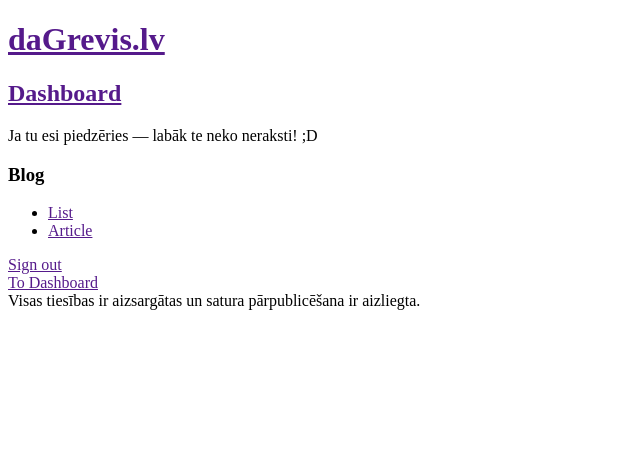
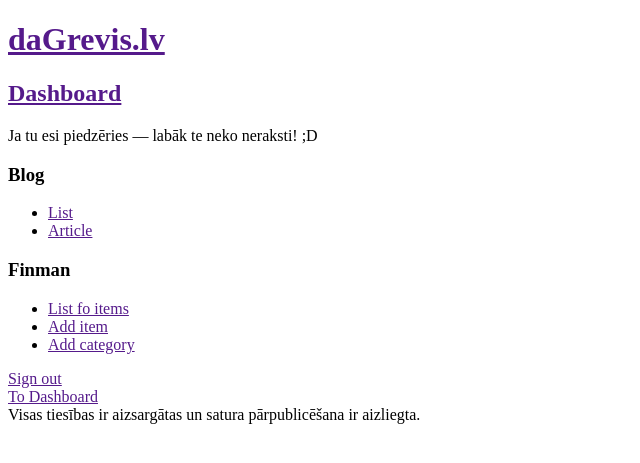
Before and after one commit to daGrevis/daGrevis.lv-PHP, a PHP site: the page made by application/views/dashboard/index.php in a window 1280 px wide. Shown: the top 463 px of the page, without its empty margins (0-640 px from the left). Run offline with PHP 8.4, Linux system fonts and the light colour scheme; the template is opened without the code that fills it, so the values that code supplies are empty; some libraries are stand-ins or nearby versions.

Commit message:
Added links to finman in dashboards menu. Configured permissions for finman.

```diff
--- a/application/config/permissions.php
+++ b/application/config/permissions.php
@@ -22,5 +22,8 @@ return array(
 		'blog' => array(
 			'A1::signed_in',
 		),
+		'finman' => array(
+			'A1::signed_in',
+		),
 	),
 );
--- a/application/views/dashboard/index.php
+++ b/application/views/dashboard/index.php
@@ -11,4 +11,12 @@
 	<li><a href="<?php echo URL::dashboard('blog/article') ?>">Article</a></li>
 </ul>
 
+<h3>Finman</h3>
+
+<ul>
+	<li><a href="<?php echo URL::dashboard('finman') ?>">List fo items</a></li>
+	<li><a href="<?php echo URL::dashboard('finman/add_item') ?>">Add item</a></li>
+	<li><a href="<?php echo URL::dashboard('finman/add_category') ?>">Add category</a></li>
+</ul>
+
 <a href="<?= URL::dashboard('sign_out') ?>">Sign out</a>
```
